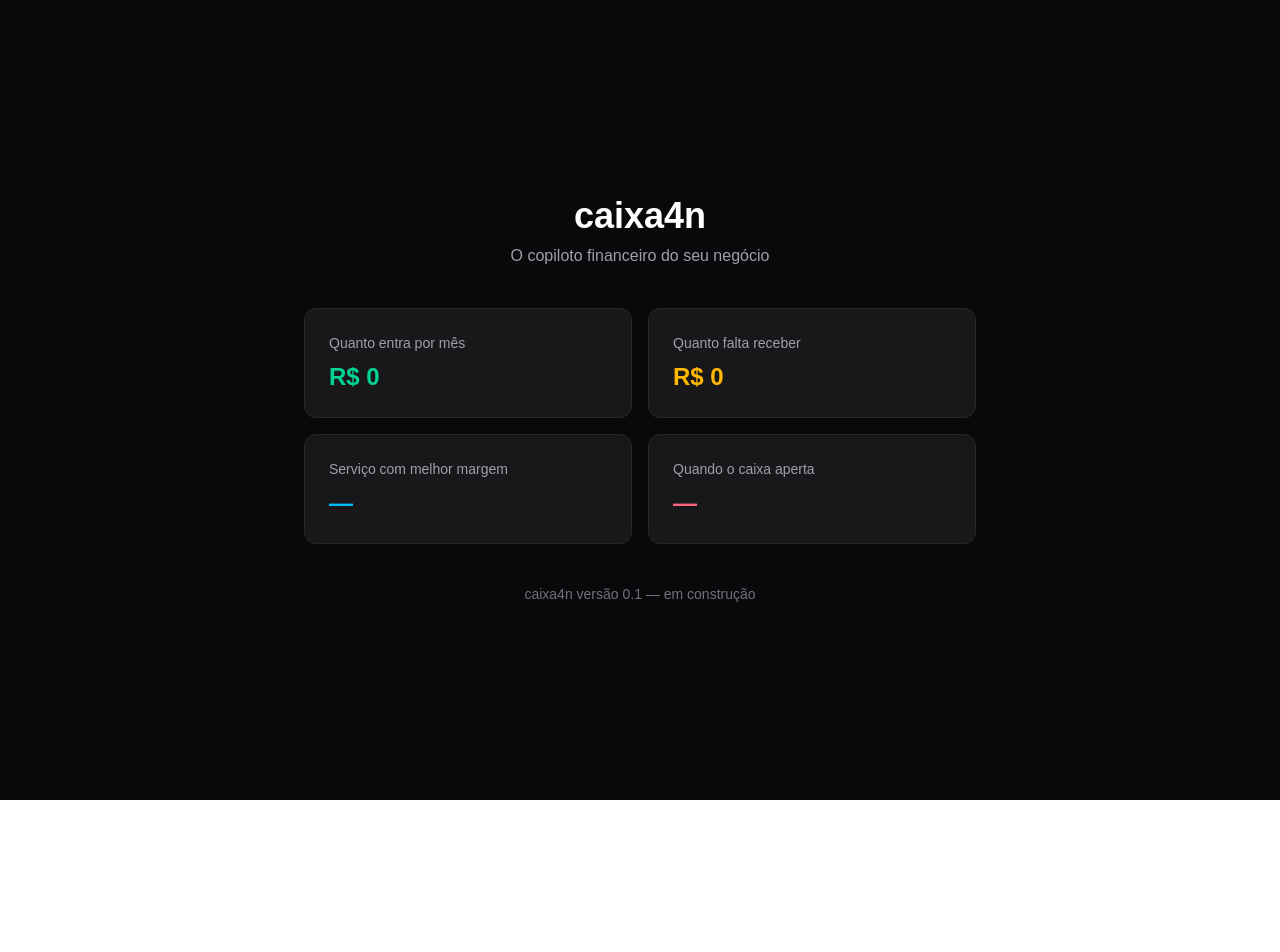
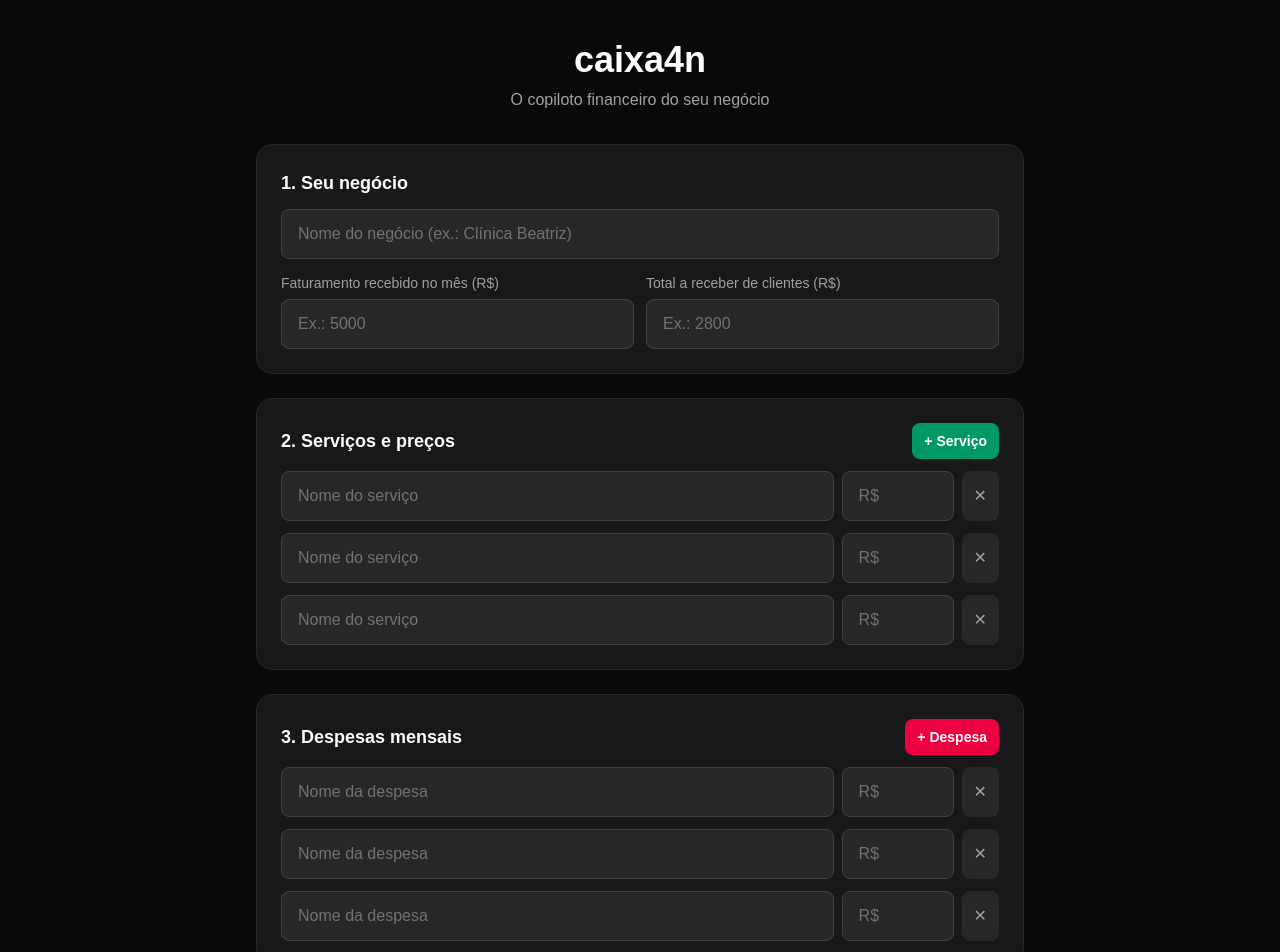
Before and after one commit to VitorRossi2904/caixa4n, a Next.js app: page / in a window 1280 px wide. Shown: the top 952 px of the page. Before the commit the page ends 800 px from the top, so only its background shows below. Built offline with nearby package versions, Linux system fonts and the light colour scheme.

Commit message:
caixa4n v0.2 - site vira ferramenta de diagnostico

```diff
--- a/app/page.tsx
+++ b/app/page.tsx
@@ -1,29 +1,274 @@
+"use client";
+
+import { useState } from "react";
+
+type Servico = { nome: string; preco: string };
+type Despesa = { nome: string; valor: string };
+
+const brl = (v: number) =>
+  v.toLocaleString("pt-BR", { style: "currency", currency: "BRL" });
+
 export default function Home() {
+  const [negocio, setNegocio] = useState("");
+  const [faturamento, setFaturamento] = useState("");
+  const [aReceber, setAReceber] = useState("");
+  const [servicos, setServicos] = useState<Servico[]>([
+    { nome: "", preco: "" },
+    { nome: "", preco: "" },
+    { nome: "", preco: "" },
+  ]);
+  const [despesas, setDespesas] = useState<Despesa[]>([
+    { nome: "", valor: "" },
+    { nome: "", valor: "" },
+    { nome: "", valor: "" },
+  ]);
+
+  const entrada = Number(faturamento) || 0;
+  const pendente = Number(aReceber) || 0;
+  const totalDespesas = despesas.reduce((s, d) => s + (Number(d.valor) || 0), 0);
+  const maisCaro = servicos.reduce<Servico | null>(
+    (melhor, s) =>
+      (Number(s.preco) || 0) > (melhor ? Number(melhor.preco) : 0) ? s : melhor,
+    null
+  );
+  const aperta = totalDespesas > entrada;
+
+  const setServico = (i: number, campo: keyof Servico, valor: string) =>
+    setServicos((lista) =>
+      lista.map((s, j) => (j === i ? { ...s, [campo]: valor } : s))
+    );
+
+  const setDespesa = (i: number, campo: keyof Despesa, valor: string) =>
+    setDespesas((lista) =>
+      lista.map((d, j) => (j === i ? { ...d, [campo]: valor } : d))
+    );
+
+  const textoResumo = () => {
+    const linhas = [
+      "DIAGNÓSTICO caixa4n",
+      "-------------------",
+      `Negócio: ${negocio || "—"}`,
+      "",
+      "SERVIÇOS",
+      ...servicos
+        .filter((s) => s.nome.trim())
+        .map((s) => `${s.nome}: ${brl(Number(s.preco) || 0)}`),
+      "",
+      "DESPESAS MENSAIS",
+      ...despesas
+        .filter((d) => d.nome.trim())
+        .map((d) => `${d.nome}: ${brl(Number(d.valor) || 0)}`),
+      "",
+      "OS 4 NÚMEROS",
+      `1. Quanto entra por mês: ${brl(entrada)}`,
+      `2. Quanto falta receber: ${brl(pendente)}`,
+      `3. Serviço de maior preço: ${maisCaro?.nome.trim() || "—"} (${brl(Number(maisCaro?.preco) || 0)})`,
+      `4. Caixa aperta? ${aperta ? "SIM — despesas maiores que a receita" : "OK — receita cobre as despesas"}`,
+    ];
+    return linhas.join("\n");
+  };
+
+  const baixarResumo = () => {
+    const blob = new Blob([textoResumo()], { type: "text/plain;charset=utf-8" });
+    const url = URL.createObjectURL(blob);
+    const a = document.createElement("a");
+    a.href = url;
+    a.download = "diagnostico-caixa4n.txt";
+    a.click();
+    URL.revokeObjectURL(url);
+  };
+
+  const copiarResumo = async () => {
+    try {
+      await navigator.clipboard.writeText(textoResumo());
+      alert("Resumo copiado! Cole aqui no chat ou no WhatsApp.");
+    } catch {
+      alert("Não consegui copiar automaticamente. Use 'Baixar resumo'.");
+    }
+  };
+
   return (
-    <main className="flex min-h-screen flex-col items-center justify-center bg-zinc-950 p-8 text-white">
+    <main className="min-h-screen bg-zinc-950 p-6 text-white sm:p-10">
+      <div className="mx-auto max-w-3xl">
+        <header className="text-center">
           <h1 className="text-4xl font-bold">caixa4n</h1>
-      <p className="mt-2 text-zinc-400">O copiloto financeiro do seu negócio</p>
+          <p className="mt-2 text-zinc-400">
+            O copiloto financeiro do seu negócio
+          </p>
+        </header>
 
-      <div className="mt-10 grid w-full max-w-2xl grid-cols-1 gap-4 sm:grid-cols-2">
+        <section className="mt-8 rounded-2xl border border-zinc-800 bg-zinc-900 p-6">
+          <h2 className="text-lg font-semibold">1. Seu negócio</h2>
+          <input
+            type="text"
+            placeholder="Nome do negócio (ex.: Clínica Beatriz)"
+            value={negocio}
+            onChange={(e) => setNegocio(e.target.value)}
+            className="mt-3 w-full rounded-lg border border-zinc-700 bg-zinc-800 px-4 py-3 outline-none placeholder:text-zinc-500"
+          />
+          <div className="mt-3 grid grid-cols-1 gap-3 sm:grid-cols-2">
+            <div>
+              <label className="text-sm text-zinc-400">
+                Faturamento recebido no mês (R$)
+              </label>
+              <input
+                type="number"
+                min="0"
+                placeholder="Ex.: 5000"
+                value={faturamento}
+                onChange={(e) => setFaturamento(e.target.value)}
+                className="mt-1 w-full rounded-lg border border-zinc-700 bg-zinc-800 px-4 py-3 outline-none placeholder:text-zinc-500"
+              />
+            </div>
+            <div>
+              <label className="text-sm text-zinc-400">
+                Total a receber de clientes (R$)
+              </label>
+              <input
+                type="number"
+                min="0"
+                placeholder="Ex.: 2800"
+                value={aReceber}
+                onChange={(e) => setAReceber(e.target.value)}
+                className="mt-1 w-full rounded-lg border border-zinc-700 bg-zinc-800 px-4 py-3 outline-none placeholder:text-zinc-500"
+              />
+            </div>
+          </div>
+        </section>
+
+        <section className="mt-6 rounded-2xl border border-zinc-800 bg-zinc-900 p-6">
+          <div className="flex items-center justify-between">
+            <h2 className="text-lg font-semibold">2. Serviços e preços</h2>
+            <button
+              onClick={() => setServicos([...servicos, { nome: "", preco: "" }])}
+              className="rounded-lg bg-emerald-600 px-3 py-2 text-sm font-semibold hover:bg-emerald-500"
+            >
+              + Serviço
+            </button>
+          </div>
+          {servicos.map((s, i) => (
+            <div key={i} className="mt-3 flex gap-2">
+              <input
+                type="text"
+                placeholder="Nome do serviço"
+                value={s.nome}
+                onChange={(e) => setServico(i, "nome", e.target.value)}
+                className="flex-1 rounded-lg border border-zinc-700 bg-zinc-800 px-4 py-3 outline-none placeholder:text-zinc-500"
+              />
+              <input
+                type="number"
+                min="0"
+                placeholder="R$"
+                value={s.preco}
+                onChange={(e) => setServico(i, "preco", e.target.value)}
+                className="w-28 rounded-lg border border-zinc-700 bg-zinc-800 px-4 py-3 outline-none placeholder:text-zinc-500"
+              />
+              {servicos.length > 1 && (
+                <button
+                  onClick={() => setServicos(servicos.filter((_, j) => j !== i))}
+                  className="rounded-lg bg-zinc-800 px-3 text-zinc-400 hover:text-white"
+                >
+                  ✕
+                </button>
+              )}
+            </div>
+          ))}
+        </section>
+
+        <section className="mt-6 rounded-2xl border border-zinc-800 bg-zinc-900 p-6">
+          <div className="flex items-center justify-between">
+            <h2 className="text-lg font-semibold">3. Despesas mensais</h2>
+            <button
+              onClick={() => setDespesas([...despesas, { nome: "", valor: "" }])}
+              className="rounded-lg bg-rose-600 px-3 py-2 text-sm font-semibold hover:bg-rose-500"
+            >
+              + Despesa
+            </button>
+          </div>
+          {despesas.map((d, i) => (
+            <div key={i} className="mt-3 flex gap-2">
+              <input
+                type="text"
+                placeholder="Nome da despesa"
+                value={d.nome}
+                onChange={(e) => setDespesa(i, "nome", e.target.value)}
+                className="flex-1 rounded-lg border border-zinc-700 bg-zinc-800 px-4 py-3 outline-none placeholder:text-zinc-500"
+              />
+              <input
+                type="number"
+                min="0"
+                placeholder="R$"
+                value={d.valor}
+                onChange={(e) => setDespesa(i, "valor", e.target.value)}
+                className="w-28 rounded-lg border border-zinc-700 bg-zinc-800 px-4 py-3 outline-none placeholder:text-zinc-500"
+              />
+              {despesas.length > 1 && (
+                <button
+                  onClick={() => setDespesas(despesas.filter((_, j) => j !== i))}
+                  className="rounded-lg bg-zinc-800 px-3 text-zinc-400 hover:text-white"
+                >
+                  ✕
+                </button>
+              )}
+            </div>
+          ))}
+        </section>
+
+        <section className="mt-6 grid grid-cols-1 gap-4 sm:grid-cols-2">
           <div className="rounded-xl border border-zinc-800 bg-zinc-900 p-6">
             <p className="text-sm text-zinc-400">Quanto entra por mês</p>
-          <p className="mt-2 text-2xl font-bold text-emerald-400">R$ 0</p>
+            <p className="mt-2 text-2xl font-bold text-emerald-400">
+              {brl(entrada)}
+            </p>
           </div>
           <div className="rounded-xl border border-zinc-800 bg-zinc-900 p-6">
             <p className="text-sm text-zinc-400">Quanto falta receber</p>
-          <p className="mt-2 text-2xl font-bold text-amber-400">R$ 0</p>
+            <p className="mt-2 text-2xl font-bold text-amber-400">
+              {brl(pendente)}
+            </p>
           </div>
           <div className="rounded-xl border border-zinc-800 bg-zinc-900 p-6">
-          <p className="text-sm text-zinc-400">Serviço com melhor margem</p>
-          <p className="mt-2 text-2xl font-bold text-sky-400">—</p>
+            <p className="text-sm text-zinc-400">Serviço de maior preço</p>
+            <p className="mt-2 text-2xl font-bold text-sky-400">
+              {maisCaro?.nome.trim() || "—"}
+            </p>
           </div>
           <div className="rounded-xl border border-zinc-800 bg-zinc-900 p-6">
-          <p className="text-sm text-zinc-400">Quando o caixa aperta</p>
-          <p className="mt-2 text-2xl font-bold text-rose-400">—</p>
+            <p className="text-sm text-zinc-400">Caixa aperta?</p>
+            <p
+              className={`mt-2 text-2xl font-bold ${
+                aperta ? "text-rose-400" : "text-emerald-400"
+              }`}
+            >
+              {aperta ? "SIM — aperta" : "OK — equilibrado"}
+            </p>
           </div>
+        </section>
+
+        <section className="mt-6 rounded-2xl border border-zinc-800 bg-zinc-900 p-6 text-center">
+          <p className="text-sm text-zinc-400">
+            Seus dados ficam apenas no seu navegador nesta página.
+          </p>
+          <div className="mt-4 flex flex-col gap-3 sm:flex-row sm:justify-center">
+            <button
+              onClick={copiarResumo}
+              className="rounded-lg bg-white px-6 py-3 font-semibold text-zinc-900 hover:bg-zinc-200"
+            >
+              Copiar resumo
+            </button>
+            <button
+              onClick={baixarResumo}
+              className="rounded-lg border border-zinc-600 px-6 py-3 font-semibold hover:bg-zinc-800"
+            >
+              Baixar resumo
+            </button>
           </div>
+        </section>
 
-      <p className="mt-10 text-sm text-zinc-500">caixa4n versão 0.1 — em construção</p>
+        <p className="mt-8 text-center text-sm text-zinc-500">
+          caixa4n versão 0.2 — diagnóstico em construção
+        </p>
+      </div>
     </main>
   );
 }
```
Lines whose indentation alone changed are shown as unchanged.
